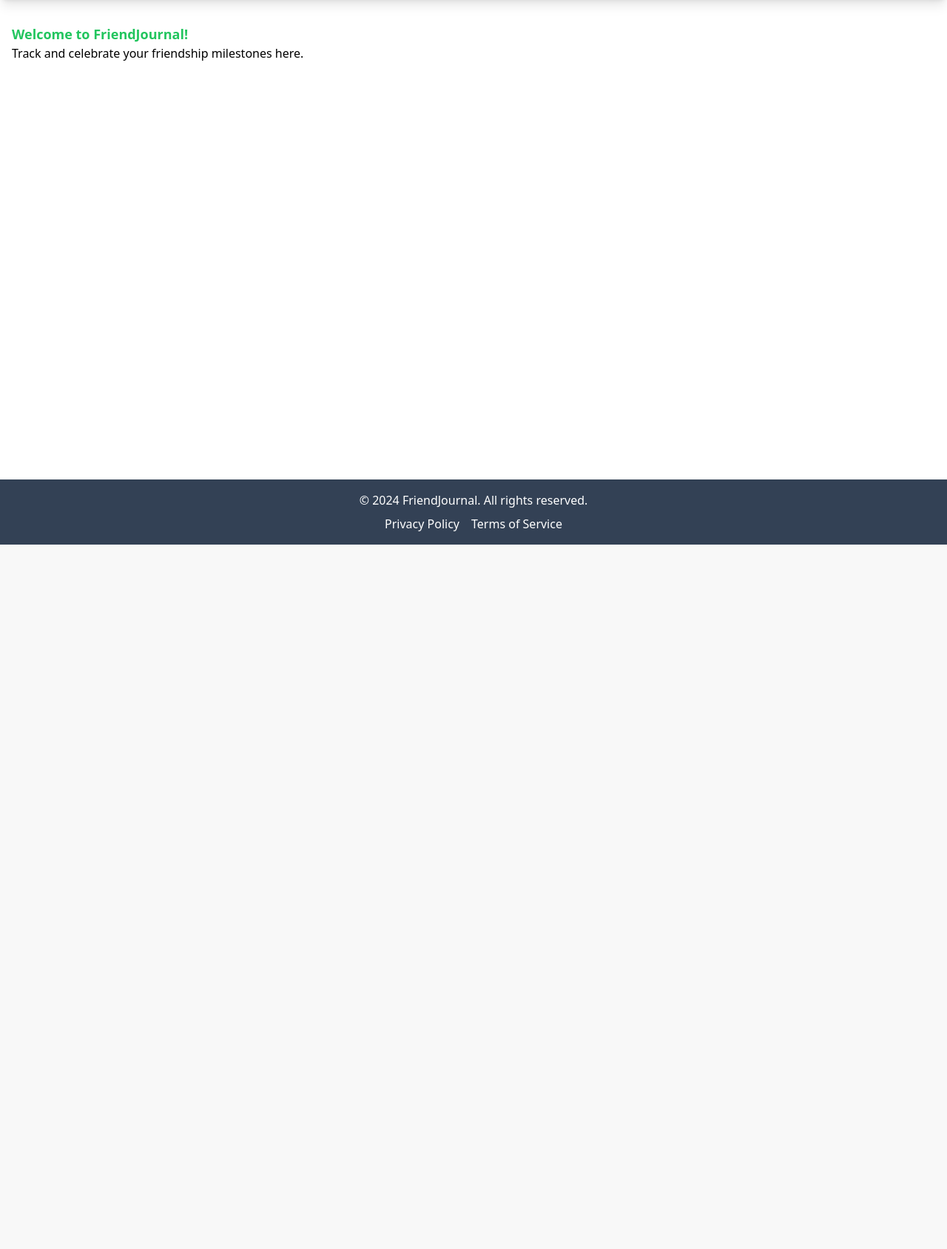
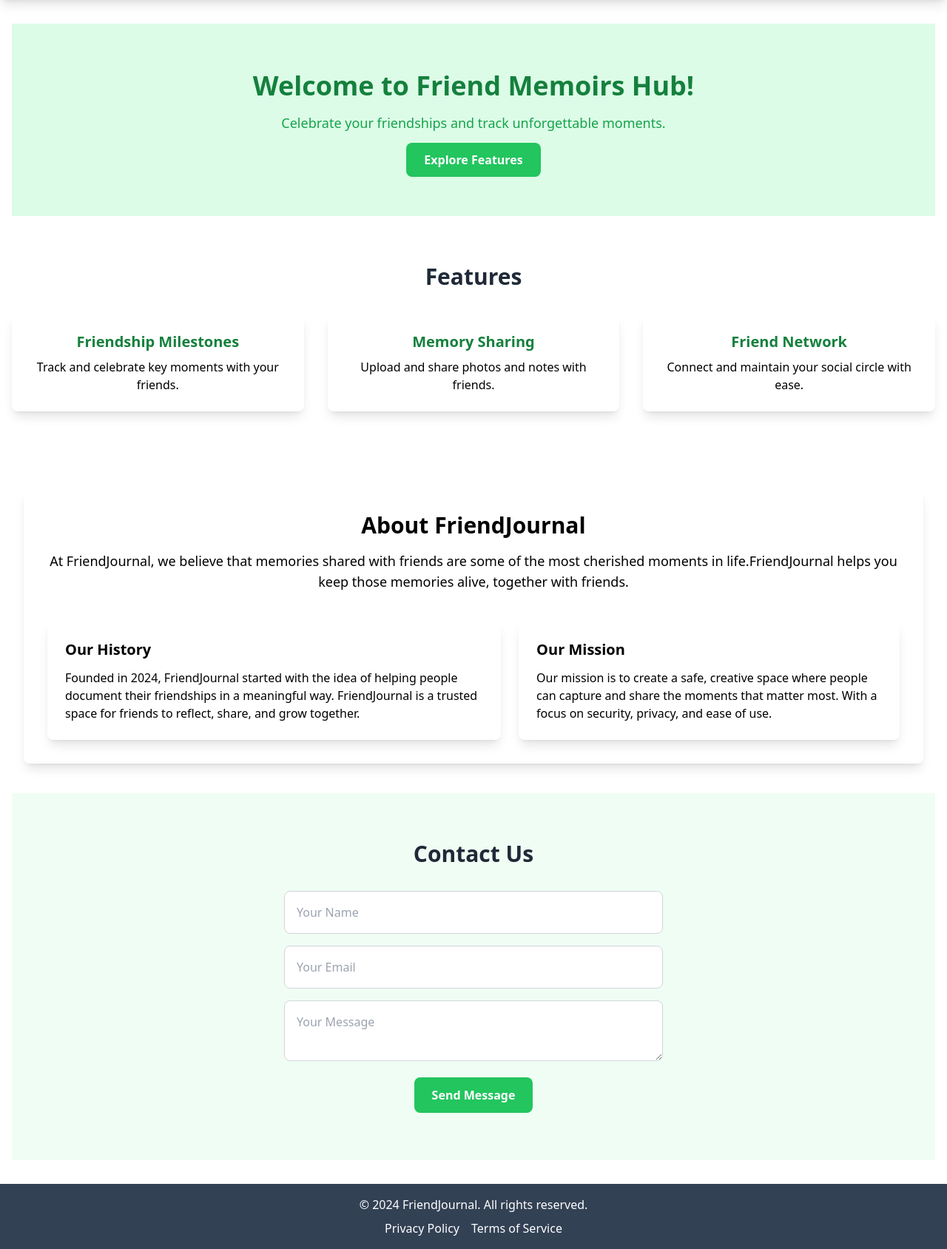
Before and after one commit to sapanadhakal40/friends-journal-hub, a Flask app: page /home in a window 1280 px wide. Shown: the part 64-1752 px from the top of the page at 74% size. Before the commit the page ends 800 px from the top, so only its background shows below. Run offline with Flask 3, Linux system fonts and the light colour scheme; style sheets or scripts are compiled from the project's sources.

Commit message:
Create Landing page with feature,aboutus,contact section

```diff
--- a/app/templates/home.html
+++ b/app/templates/home.html
@@ -3,6 +3,79 @@
 {% block title %}Home - FriendJournal{% endblock %}
 
 {% block content %}
-<h2 class="text-lg font-semibold text-green-500">Welcome to FriendJournal!</h2>
-<p>Track and celebrate your friendship milestones here.</p>
+
+<!-- Hero Section -->
+<section class="bg-green-100 text-center py-16">
+    <div class="container mx-auto">
+        <h1 class="text-4xl font-bold text-green-700 mb-4">Welcome to Friend Memoirs Hub!</h1>
+        <p class="text-lg text-green-600 mb-6  max-w-2xl mx-auto">Celebrate your friendships and track unforgettable moments.</p>
+        <a href="#features" class="bg-green-500 hover:bg-green-600 text-white font-bold py-3 px-6 rounded-lg">Explore Features</a>
+    </div>
+</section>
+
+<!-- Features Section -->
+<section id="features" class="py-16">
+    <div class="container mx-auto text-center">
+        <h2 class="text-3xl font-bold text-gray-800 mb-8">Features</h2>
+        <div class="grid grid-cols-1 md:grid-cols-3 gap-8">
+            <div class="p-6 bg-white shadow-lg rounded-lg hover:shadow-2xl hover:scale-105 transform transition duration-300">
+                <h3 class="text-xl font-bold text-green-700 mb-2">Friendship Milestones</h3>
+                <p>Track and celebrate key moments with your friends.</p>
+            </div>
+            <div class="p-6 bg-white shadow-lg rounded-lg hover:shadow-2xl hover:scale-105 transform transition duration-300">
+                <h3 class="text-xl font-bold text-green-700 mb-2">Memory Sharing</h3>
+                <p>Upload and share photos and notes with friends.</p>
+            </div>
+            <div class="p-6 bg-white shadow-lg rounded-lg hover:shadow-2xl hover:scale-105 transform transition duration-300">
+                <h3 class="text-xl font-bold text-green-700 mb-2">Friend Network</h3>
+                <p>Connect and maintain your social circle with ease.</p>
+            </div>
+        </div>
+    </div>
+</section>
+
+
+<!-- About Us Section -->
+<section id="about" class="bg-white  py-10 px-4">
+    <div class="container mx-auto shadow-lg p-8 rounded-lg">
+        <article class="text-center mb-10">
+            <h2 class="text-3xl font-semibold mb-4">About FriendJournal</h2>
+            <p class="text-lg">
+                At FriendJournal, we believe that memories shared with friends are some of the most cherished moments in life.FriendJournal helps you keep those memories alive, together with friends.
+            </p>
+        </article>
+
+        <div class="flex flex-col md:flex-row md:space-x-6">
+            <!-- appOur History Section -->
+            <article class="about-item mb-8 md:mb-0 p-6 rounded-lg shadow-lg  transition-transform duration-500 ease-in-out hover:scale-105">
+                <h3 class="text-xl font-semibold mb-3">Our History</h3>
+                <p class="text-md">
+                    Founded in 2024, FriendJournal started with the idea of helping people document their friendships in a meaningful way. FriendJournal is a trusted space for friends to reflect, share, and grow together.
+                </p>
+            </article>
+
+            <!-- Our Mission Section -->
+            <article class="about-item p-6 rounded-lg shadow-lg transition-transform duration-500 ease-in-out hover:scale-105">
+                <h3 class="text-xl font-semibold mb-3">Our Mission</h3>
+                <p class="text-md">
+                    Our mission is to create a safe, creative space where people can capture and share the moments that matter most. With a focus on security, privacy, and ease of use.
+                </p>
+            </article>
+        </div>
+    </div>
+</section>
+
+<!-- Contact Section -->
+<section id="contact" class="bg-green-50 py-16">
+    <div class="container mx-auto text-center">
+        <h2 class="text-3xl font-bold text-gray-800 mb-8">Contact Us</h2>
+        <form action="#" method="post" class="max-w-lg mx-auto">
+            <input type="text" name="name" placeholder="Your Name" class="w-full p-4 mb-4 border border-gray-300 rounded-lg">
+            <input type="email" name="email" placeholder="Your Email" class="w-full p-4 mb-4 border border-gray-300 rounded-lg">
+            <textarea name="message" placeholder="Your Message" class="w-full p-4 mb-4 border border-gray-300 rounded-lg"></textarea>
+            <button type="submit" class="bg-green-500 hover:bg-green-600 text-white font-bold py-3 px-6 rounded-lg">Send Message</button>
+        </form>
+    </div>
+</section>
+
 {% endblock %}
```
